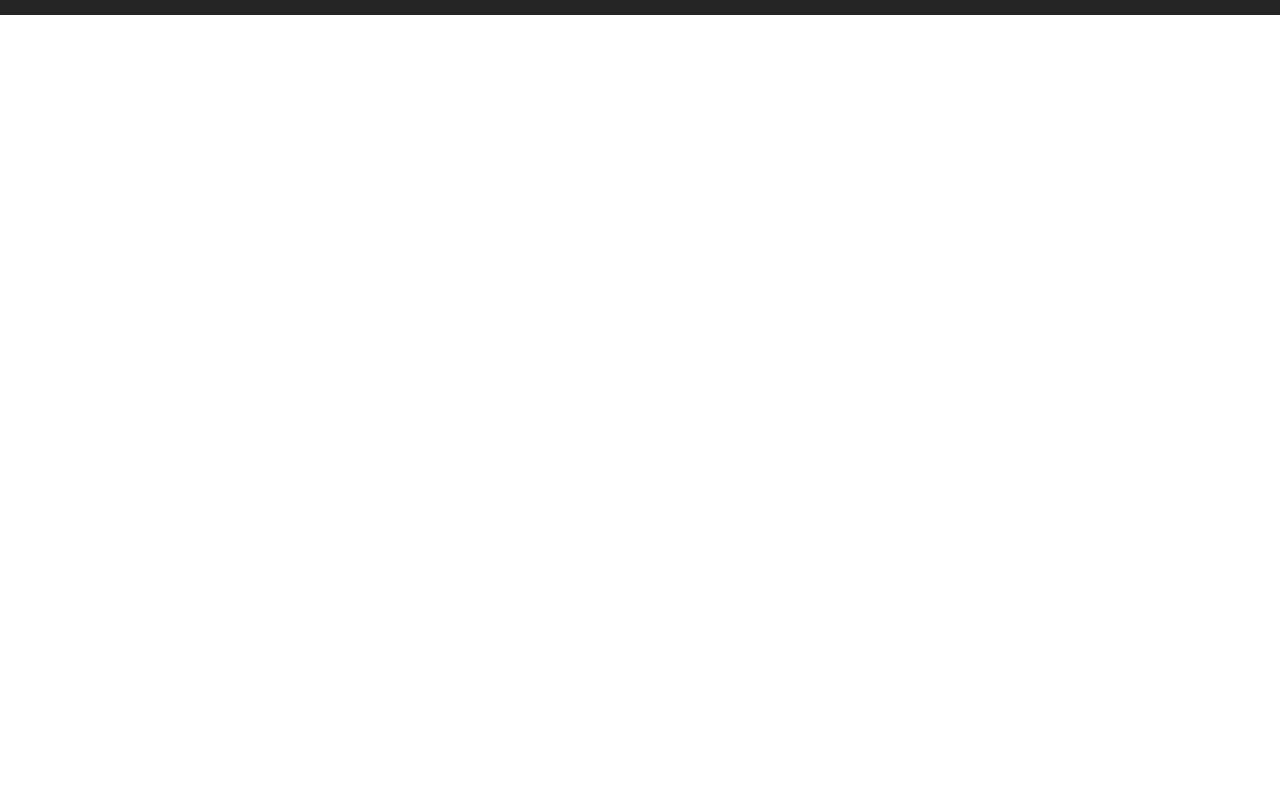
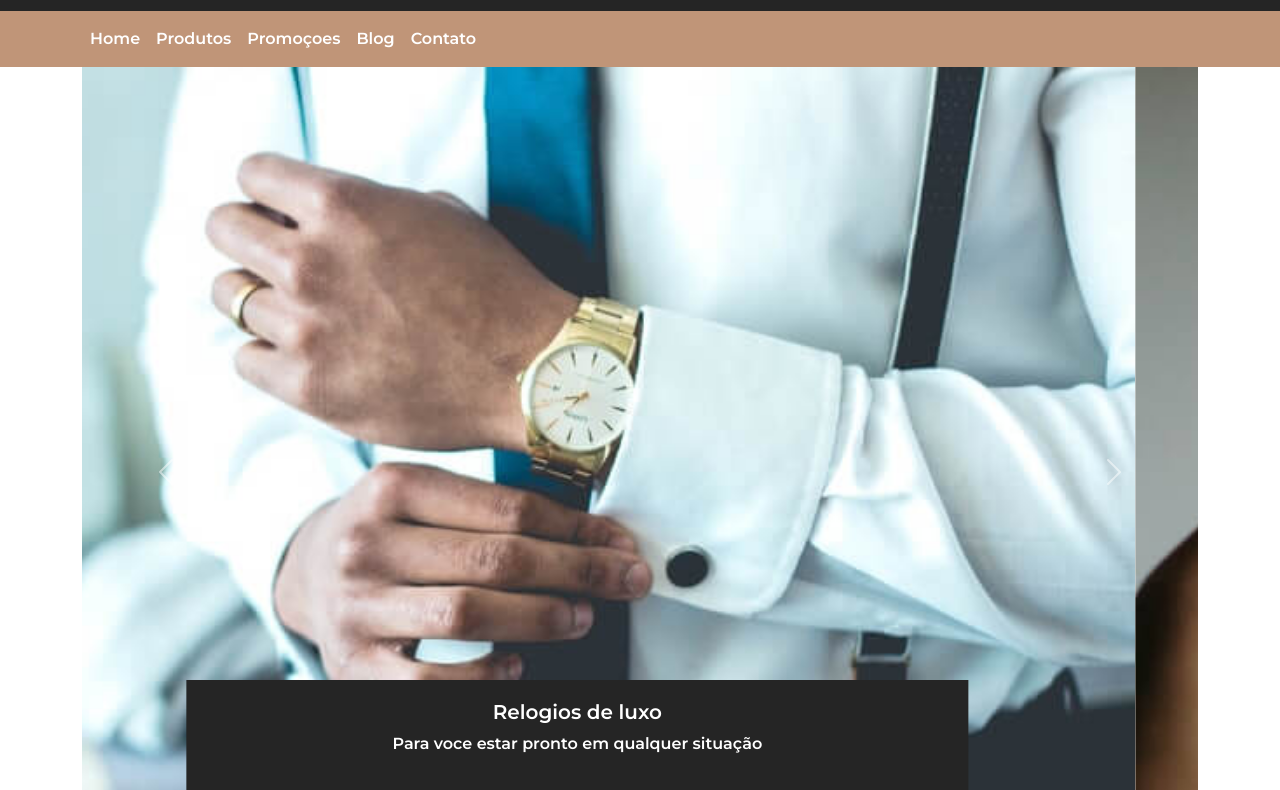
Before and after one commit to AriewlMarcelino/E-commerce-Exatime, a plain HTML site: page index.html in a window 1280 px wide. Shown: the part 85-875 px from the top of the page. Before the commit the page ends 800 px from the top, so only its background shows below. Drawn offline with nearby package versions, Linux system fonts and the light colour scheme.

Commit message:
Terminando a segunda navbar e trabalhando com o inicio do banner

```diff
--- a/Assets/css/style.css
+++ b/Assets/css/style.css
@@ -114,7 +114,7 @@ body{
 
 @media(min-width:768px){
     #search-form{
-        width: 50%;
+        width:50%;
         margin: 0;
     }
 }
@@ -138,3 +138,18 @@ body{
 #search-form input::placeholder{
     color: white;
 }
+
+/* Bottom navbar */
+
+#bottom-navbar-container .container{
+    justify-content: flex-end;
+}
+
+#bottom-navbar-container a{
+    font-weight: 600;
+    color: white;
+}
+
+.navbar-togller{
+    font-size: 1.5em;
+}
--- a/index.html
+++ b/index.html
@@ -1,5 +1,6 @@
 <!DOCTYPE html>
 <html lang="en">
+
 <head>
     <meta charset="UTF-8">
     <meta http-equiv="X-UA-Compatible" content="IE=edge">
@@ -10,14 +11,20 @@
     <!-- fivcom -->
     <link rel="shortcut icon" href="/Assets/img/favicon.ico" type="image/x-icon">
     <!-- CSS only -->
-    <link href="https://cdn.jsdelivr.net/npm/bootstrap@5.2.2/dist/css/bootstrap.min.css" rel="stylesheet" integrity="sha384-Zenh87qX5JnK2Jl0vWa8Ck2rdkQ2Bzep5IDxbcnCeuOxjzrPF/et3URy9Bv1WTRi" crossorigin="anonymous">
+    <link href="https://cdn.jsdelivr.net/npm/bootstrap@5.2.2/dist/css/bootstrap.min.css" rel="stylesheet"
+        integrity="sha384-Zenh87qX5JnK2Jl0vWa8Ck2rdkQ2Bzep5IDxbcnCeuOxjzrPF/et3URy9Bv1WTRi" crossorigin="anonymous">
     <!-- JavaScript Bundle with Popper -->
-    <script src="https://cdn.jsdelivr.net/npm/bootstrap@5.2.2/dist/js/bootstrap.bundle.min.js" integrity="sha384-OERcA2EqjJCMA+/3y+gxIOqMEjwtxJY7qPCqsdltbNJuaOe923+mo//f6V8Qbsw3" crossorigin="anonymous"></script>
+    <script src="https://cdn.jsdelivr.net/npm/bootstrap@5.2.2/dist/js/bootstrap.bundle.min.js"
+        integrity="sha384-OERcA2EqjJCMA+/3y+gxIOqMEjwtxJY7qPCqsdltbNJuaOe923+mo//f6V8Qbsw3"
+        crossorigin="anonymous"></script>
     <!-- Icons -->
     <link rel="stylesheet" href="https://cdn.jsdelivr.net/npm/bootstrap-icons@1.10.2/font/bootstrap-icons.css">
     <!-- google  fonts -->
-    <link href="https://fonts.googleapis.com/css2?family=Montserrat:ital,wght@0,600;0,700;0,800;0,900;1,500;1,600;1,700;1,800;1,900&display=swap" rel="stylesheet">
+    <link
+        href="https://fonts.googleapis.com/css2?family=Montserrat:ital,wght@0,600;0,700;0,800;0,900;1,500;1,600;1,700;1,800;1,900&display=swap"
+        rel="stylesheet">
 </head>
+
 <body>
     <!-- Nav -->
     <nav class="navbar navbar-expand-lg primary-bg-color py-4 px-2" id="navbar">
@@ -25,9 +32,10 @@
             <a href="#" class="nav-brand">Exatime</a>
             <div id="navbar-items">
                 <div></div>
-                <form class="d-flex" id="search-form">
-                    <i class="bi bi-search primary-color"></i>
-                    <input type="search" class="form-control me-2" placeholder="Busque o seu relogio" aria-label="search">
+                <form class="d-flex" id="rsearch-form">
+                    <i class="bi bi-search primay-color"></i>
+                    <input type="search" class="form-control me-2" placeholder="Busque o seu relogio"
+                        aria-label="search">
                     <button class="btn secondary-bg-color" type="submit">Pesquisar</button>
                 </form>
                 <ul class="navbar-nav mb2 mb-lg-0">
@@ -53,6 +61,76 @@
             </div>
         </div>
     </nav>
+    <!-- Bottom navbar -->
+    <nav class="navbar navbar-expand-lg secondary-bg-color p-2"
+    id="bottom-navbar-container">
+        <div class="container">
+            <buttom class="navbar-toggler"
+             type="button"
+              data-bs-toggle="collapse"
+               data-bs-target="#bottom-navbar"
+                aria-expanded="false"
+                 aria-controls="bottom-navbar"
+                  aria-label="toggle navigation">
+                <i class="bi bi-list"></i>
+            </buttom>
+            <ul class="navbar-nav mb-2 mb-lg-0 collapse navbar-collapse" id="bottom-navbar">
+                <li class="nav-item">
+                    <a href="#" class="nav-link">Home</a>
+                </li>
+                <li class="nav-item">
+                    <a href="#" class="nav-link">Produtos</a>
+                </li>
+                <li class="nav-item">
+                    <a href="#" class="nav-link">Promoçoes</a>
+                </li>
+                <li class="nav-item">
+                    <a href="#" class="nav-link">Blog</a>
+                </li>
+                <li class="nav-item">
+                    <a href="#" class="nav-link">Contato</a>
+                </li>
+            </ul>
+        </div>
+    </nav>
+    <!-- Banners -->
+    <div class="container" id="banners-container">
+        <div class="carousel slide" id="slider" data-bs-ride="carousel">
+            <div class="carousel-inner">
+                <!-- Banner1 -->
+                <div class="carousel-item active">
+                    <img src="/Assets/img/insta2.jpg" alt="insta2" class="d-block w-100 img-fluid">
+                    <div class="carousel-caption primary-bg-color">
+                        <h5>Relogios de luxo</h5>
+                        <p>Para voce estar pronto em qualquer situação</p>
+                    </div>
+                </div>
+                <!-- Banner2 -->
+                <div class="carousel-item">
+                    <img src="/Assets/img/insta1.jpg" alt="insta1" class="d-block w-100 img-fluid">
+                    <div class="carousel-caption primary-bg-color">
+                        <h5>Relogios de luxo</h5>
+                        <p>Para voce estar pronto em qualquer situação</p>
+                    </div>
+                </div>
+            </div>
+            <!-- item2 -->
+            <!-- Buttom prev -->
+            <buttom class="carousel-control-prev"
+             type="buttom"
+             data-bs-target="#slider"
+              data-bs-slide="prev"
+              >
+                <span class="carousel-control-prev-icon" aria-hidden="true" ></span>
+                <span class="visually-hidden">previous</span>
+            </buttom>
+            <!-- Buttom-next -->
+            <buttom class="carousel-control-next" type="buttom" data-bs-target="#slider" data-bs-slide="next">
+                <span class="carousel-control-next-icon" aria-hidden="true" ></span>
+                <span class="visually-hidden">Next</span>
+            </buttom>
+        </div>
+    </div>
+</body>
 
-</body>
 </html>
```
